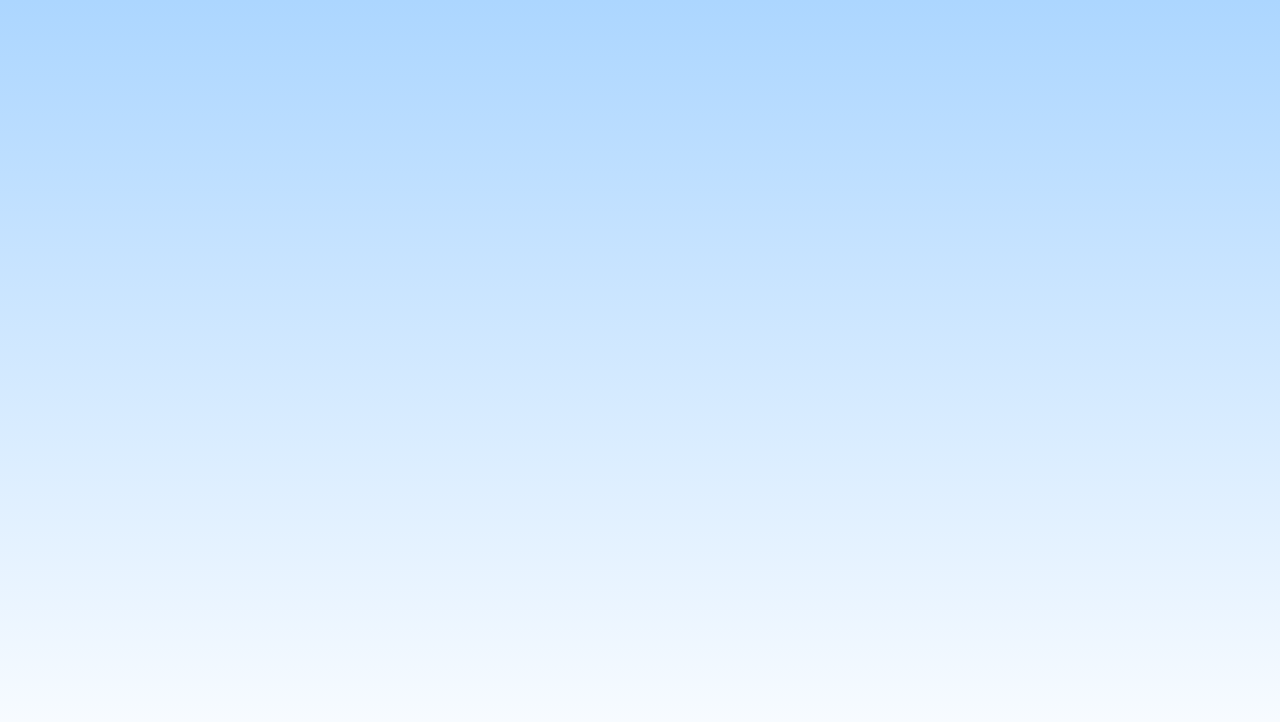
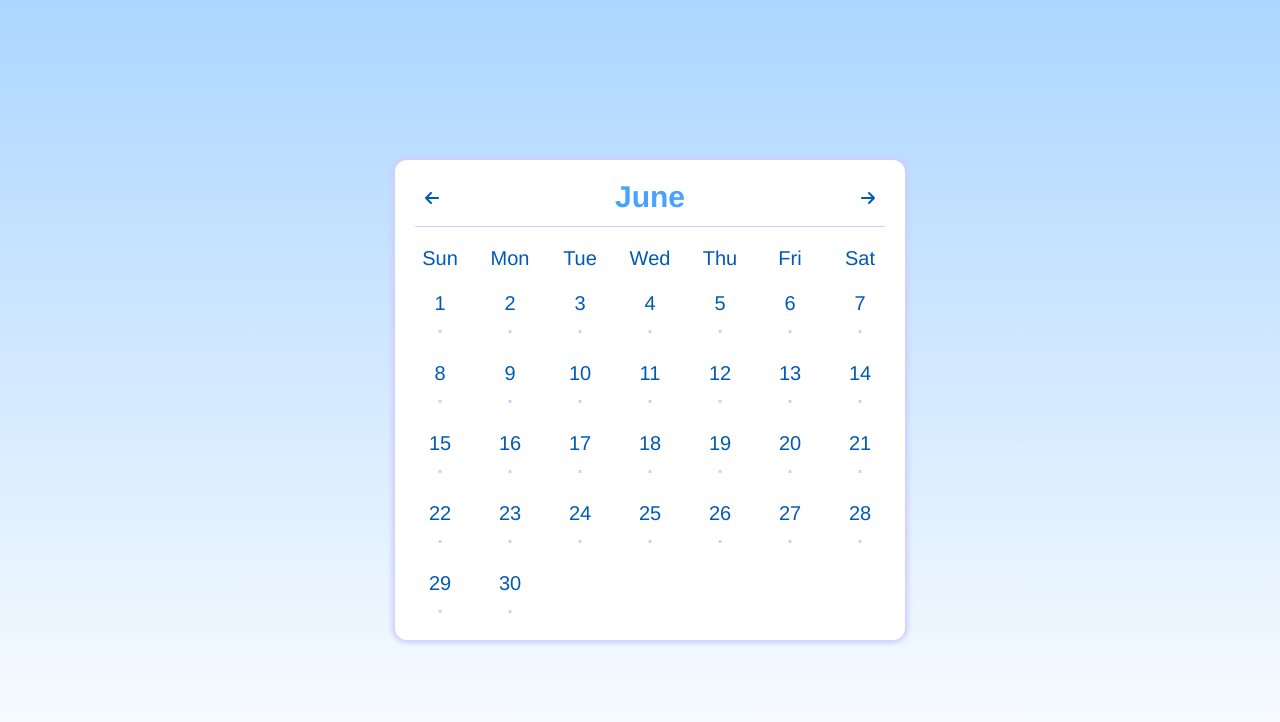
Before and after one commit to Clare0808/to-do-list, a Vue app: page /schedule in a window 1280 px wide. Before the commit this address had no page. Shown: the top 722 px of the page. Built offline with nearby package versions, Linux system fonts and the light colour scheme.

Commit message:
add task schedule layout

```diff
--- a/src/App.vue
+++ b/src/App.vue
@@ -11,6 +11,7 @@
         <router-link to="/">Home</router-link>
         <router-link to="/list">List</router-link>
         <router-link to="/status">Status</router-link>
+        <router-link to="/schedule">Schedule</router-link>
         <i class="fa-solid fa-arrow-right-from-bracket" id="log-out" @click="Logout"></i>
       </nav>
     </transition-group>
--- a/src/components/LoginPage.vue
+++ b/src/components/LoginPage.vue
@@ -13,7 +13,8 @@
                 <div class="input-title">Password</div>
                 <input class="input"
                     placehoder="Please enter your password ..."
-                    v-model.trim="password"/>
+                    v-model.trim="password"
+                    type="password"/>
             </div>
             <div class="button">
                 <div class="sign-in-btn" @click="LoginInfo">Sign In</div>
@@ -42,13 +43,15 @@
                 <div class="input-title">Password</div>
                 <input class="input"
                     placehoder="Please enter your password ..."
-                    v-model.trim="password"/>
+                    v-model.trim="password"
+                    type="password"/>
             </div>
             <div class="input-flame">
                 <div class="input-title">Confirm Password</div>
                 <input class="input"
                     placehoder="Please enter your password again ..."
-                    v-model.trim="conPassword"/>
+                    v-model.trim="conPassword"
+                    type="password"/>
             </div>
             <div class="button">
                 <div class="sign-in-btn" @click="Sendinfo">Sign Up</div>
--- /dev/null
+++ b/src/components/TaskSchedule.vue
@@ -0,0 +1,230 @@
+<template>
+ <div class="schedule">
+    <div class="calendar">
+      <div class="month-title">
+        <i class="fa-solid fa-arrow-left" @click="Changemonth(-1)"></i>
+        <div class="month">{{ currentmonth }}</div>
+        <i class="fa-solid fa-arrow-right" @click="Changemonth(1)"></i>
+      </div>
+      <div class="day-flame">
+          <div class="week"
+            v-for="(w, index) in weeks"
+            :key="index"
+          >{{w}}</div>
+          <div class="day"
+              v-for="(i, index) in monthalldays"
+              :key="index"
+              @click.stop="Clickday(index)"
+              :class="{active: index === currentclick}"
+          >{{ i }}
+          <div class="mark">.</div>
+        </div>
+      </div>
+    </div>
+</div>
+</template>
+
+<script>
+import { ref, onMounted } from 'vue'
+
+export default {
+  name: 'Schedule',
+  setup () {
+    const dayclick = ref(false)
+    const currentclick = ref('')
+    const month = ref([
+      'January', 'February', 'March', 'April', 'May', 'June',
+      'July', 'August', 'September', 'October', 'November', 'December'
+    ])
+    const todaymonth = ref(0)
+    const currentmonth = ref('')
+    const weeks = ref([
+      'Sun', 'Mon', 'Tue', 'Wed', 'Thu', 'Fri', 'Sat'
+    ])
+    const lastdayweek = ref(6)
+    const days = ref([
+      31, 28, 31, 30, 31, 30, 31, 31, 30, 31, 30, 31
+    ])
+    const currentday = ref(0)
+    const monthalldays = ref([])
+    const remainderdays = ref(0)
+    const chosenday = ref('')
+
+    // 點擊日期
+    const Clickday = (index) => {
+      currentclick.value = index
+      dayclick.value = !dayclick.value
+
+      chosenday.value = index - remainderdays.value + 1 // 將索引轉換為實際日期
+    }
+
+    // 取得當前月份
+    const Getmonth = () => {
+      todaymonth.value = new Date().getMonth()
+      currentmonth.value = month.value[todaymonth.value]
+      currentday.value = days.value[todaymonth.value]
+
+      remainderdays.value = 6 - lastdayweek.value // 計算剩餘天數
+    }
+
+    const Createdays = () => {
+      monthalldays.value = [] // 清空當月所有天數
+
+      remainderdays.value = 6 - lastdayweek.value
+
+      remainderdays.value = (7 - remainderdays.value) % 7 // 更新剩餘天數並確保為 7 的倍數
+
+      // 填充上個月的空白天數
+      for (let i = 1; i <= remainderdays.value; i++) {
+        monthalldays.value.push(' ')
+      }
+
+      for (let i = 1; i <= currentday.value; i++) {
+        monthalldays.value.push(i)
+
+        lastdayweek.value = (lastdayweek.value + 1) % 7 // 更新最後一天的星期數
+      }
+    }
+
+    // 切換月份
+    const Changemonth = (num) => {
+      if (num < 0) {
+        todaymonth.value = (todaymonth.value - 1 + 12) % 12 // 確保月份在 0 ~ 12 間
+      } else {
+        todaymonth.value = (todaymonth.value + 1 + 12) % 12
+      }
+
+      currentmonth.value = month.value[todaymonth.value]
+      currentday.value = days.value[todaymonth.value]
+
+      Createdays()
+    }
+
+    const Gettasktime = async () => {
+      let time = (todaymonth.value + 1) + ' / ' + chosenday.value
+      if (currentclick.value === '' || chosenday.value === '') {
+        time = ''
+      }
+
+      try {
+        const response = await fetch('http://localhost:5000/api/list/time', { // 向後端發送請求
+          method: 'POST',
+          headers: {
+            'Content-Type': 'application/json'
+          },
+          body: JSON.stringify({ time: time }) // 將任務內容轉換為 JSON 格式
+        })
+
+        if (!response.ok) {
+          throw new Error('Network response was not ok')
+        }
+
+        const result = await response.json()
+        console.log('成功新增任務時間', result)
+      } catch (error) {
+        console.error('新增任務時間失敗:', error)
+      }
+    }
+
+    onMounted(() => {
+      Getmonth() // 初始化當前月份
+
+      Createdays() // 創建當月的所有天數
+    })
+
+    return {
+      dayclick,
+      currentclick,
+      month,
+      todaymonth,
+      currentmonth,
+      weeks,
+      lastdayweek,
+      days,
+      currentday,
+      monthalldays,
+      remainderdays,
+      chosenday,
+      Clickday,
+      Getmonth,
+      Createdays,
+      Changemonth,
+      Gettasktime
+    }
+  }
+}
+</script>
+
+<style scoped>
+.schedule{
+  display: flex;
+  justify-content: center;
+  align-items: center;
+  text-align: center;
+  width: 100vw;
+  height: 100vh;
+}
+.calendar {
+  font-size: 20px;
+  background-color: #FFFFFF;
+  padding: 20px;
+  border-radius: 12px;
+  box-shadow: 0px 0px 5px 3px #ceceff;
+}
+.month-title {
+  display: flex;
+  justify-content: space-between;
+  border-bottom: 1px solid #CECEFF;
+  padding-bottom: 10px;
+  margin-bottom: 10px;
+}
+i {
+  color: #005AB5;
+  font-size: 16px;
+  padding: 10px;
+  cursor: pointer;
+}
+i:hover {
+  color: #FFFFFF;
+  background-color: #46A3FF;
+  border-radius: 20px;
+}
+.month {
+  font-size: 30px;
+  font-weight: bold;
+  color: #46A3FF;
+}
+.day-flame {
+  display: grid;
+  grid-template-columns: repeat(7, 50px);
+  gap: 20px;
+  justify-content: center;
+}
+.week {
+  color: #005AB5;
+  font-size: 20px;
+  margin-top: 10px;
+}
+.day {
+  color: #005AB5;
+  font-size: 20px;
+  padding: 2px;
+  text-align: center;
+  cursor: pointer;
+}
+.day:hover {
+  color: #FFFFFF;
+  background-color: #46A3FF;
+  border-radius: 100%;
+}
+.day.active {
+  color: #FFFFFF;
+  background-color: #46A3FF;
+  border-radius: 100%;
+}
+.mark {
+  color: #CECEFF;
+  font-size: 20px;
+  font-weight: bold;
+}
+</style>
--- a/src/router/index.js
+++ b/src/router/index.js
@@ -2,6 +2,7 @@ import { createRouter, createWebHistory } from 'vue-router'
 import HomeView from '../views/HomeView.vue'
 import Tasklist from '@/components/TaskList.vue'
 import TaskStatus from '@/components/TaskStatus.vue'
+import TaskSchedule from '@/components/TaskSchedule.vue'
 import LoginPage from '@/components/LoginPage.vue'
 
 const routes = [
@@ -21,6 +22,11 @@ const routes = [
     component: TaskStatus
   },
   {
+    path: '/schedule',
+    name: 'TaskSchedule',
+    component: TaskSchedule
+  },
+  {
     path: '/login',
     name: 'LoginPage',
     component: LoginPage
```
Also changed, not shown: 2 other files (tests, documents, lock files or other folders).
